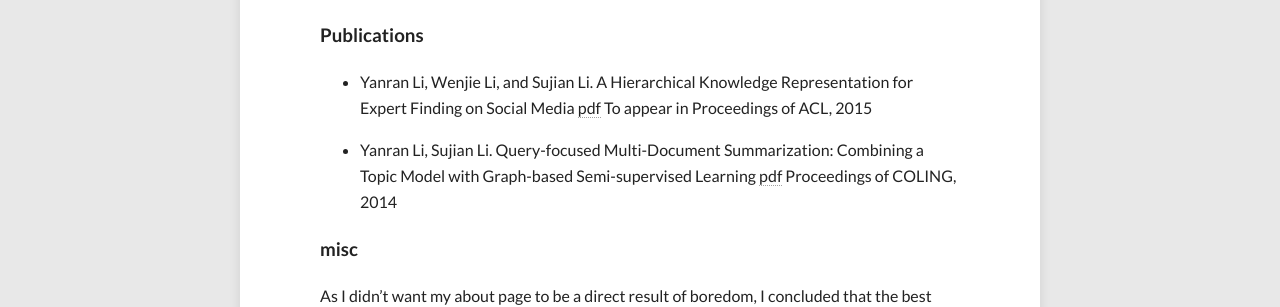
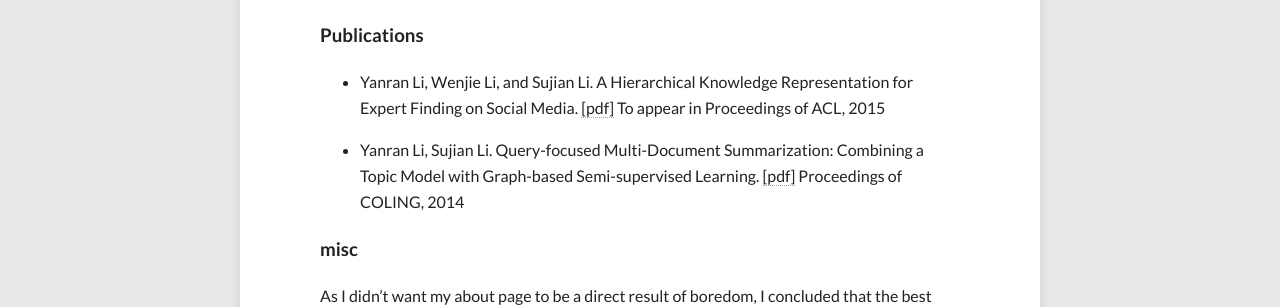
Before and after one commit to niangaotuantuan/niangaotuantuan.github.io, a Jekyll site: the page built from about.md, in a window 1280 px wide. Shown: the part 717-1024 px from the top of the page. Built offline with Jekyll 4.4.1, drawn with Linux system fonts in a browser that asks for light colours; nearby versions of some CDN libraries.

```diff
--- a/about.md
+++ b/about.md
@@ -16,11 +16,11 @@ I was an undergraduate from the Centre of Information Science, School of Electro
 ### Publications
 
 - Yanran Li, Wenjie Li, and Sujian Li.
-A Hierarchical Knowledge Representation for Expert Finding on Social Media [pdf](/files/acl2015.pdf)
+A Hierarchical Knowledge Representation for Expert Finding on Social Media. [[pdf]](/files/acl2015.pdf)
 To appear in Proceedings of ACL, 2015
 
 - Yanran Li, Sujian Li.
-Query-focused Multi-Document Summarization: Combining a Topic Model with Graph-based Semi-supervised Learning [pdf](/files/coling2014.pdf)
+Query-focused Multi-Document Summarization: Combining a Topic Model with Graph-based Semi-supervised Learning. [[pdf]](/files/coling2014.pdf)
 Proceedings of COLING, 2014
 
 
```
